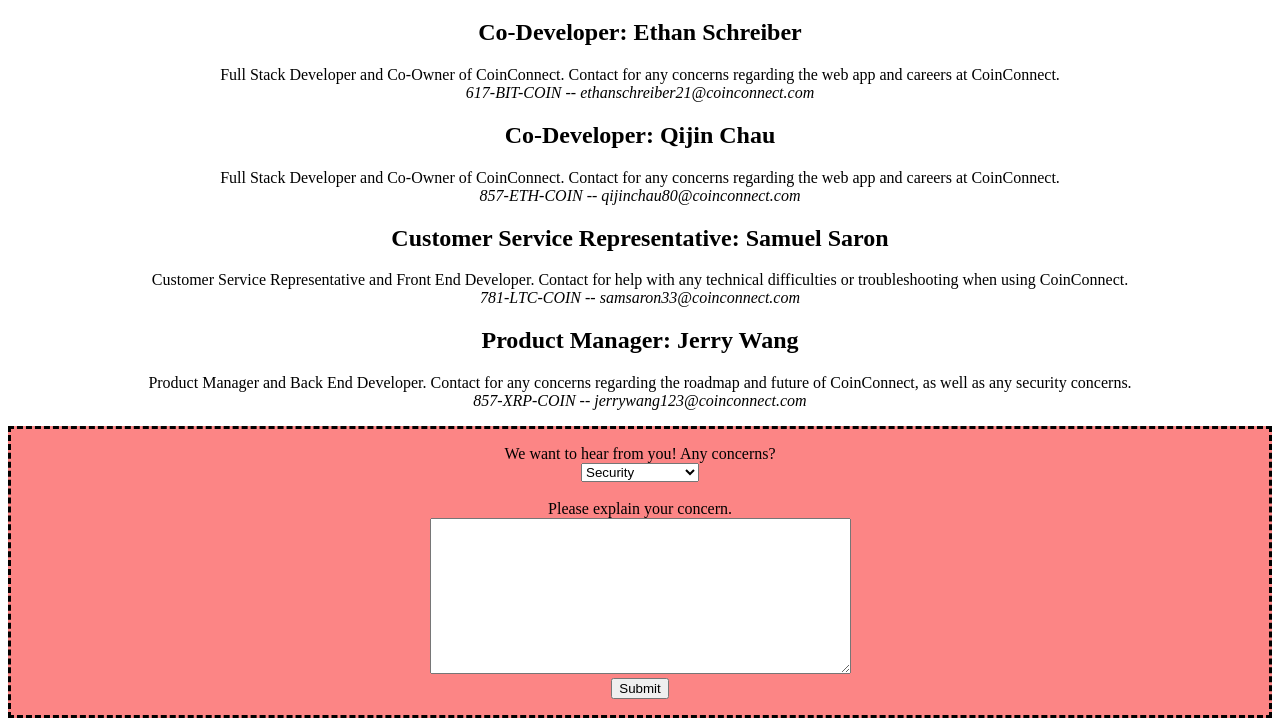
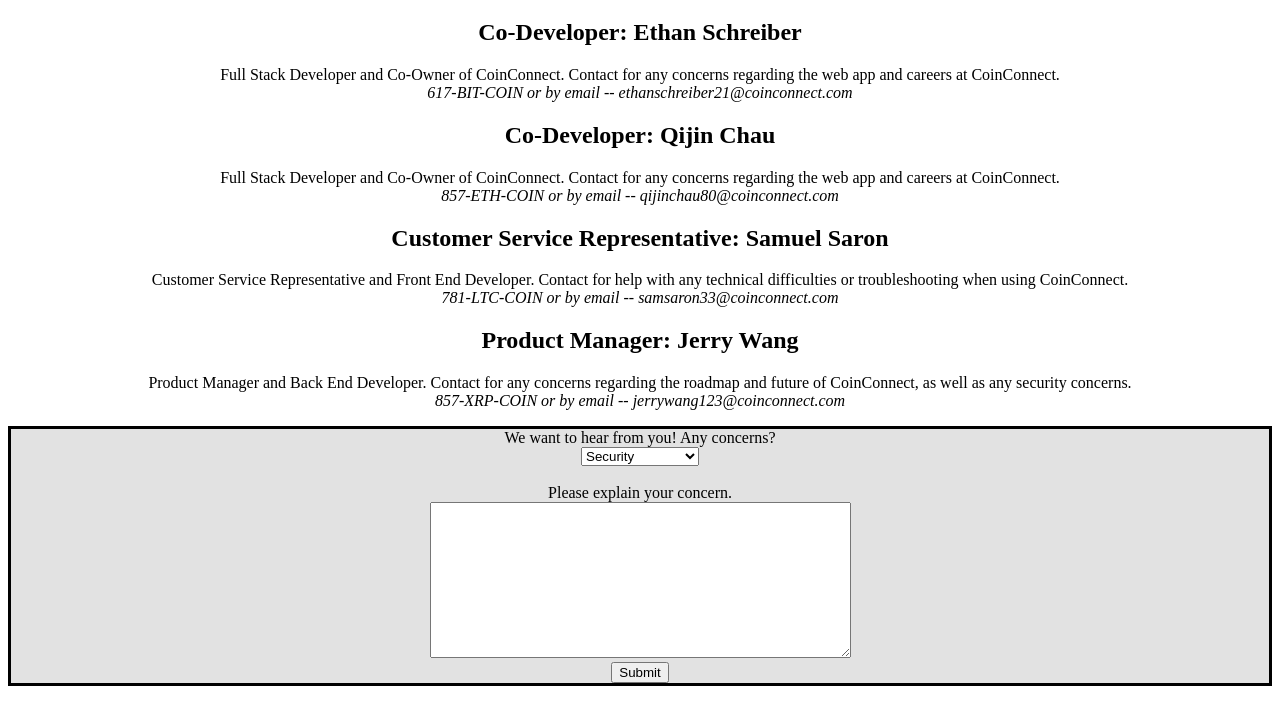
Before and after one commit to elusch21/GetBit, a plain HTML site: page contact.html in a window 1280 px wide. Shown: the part 115-841 px from the top of the page. After the commit the page ends 809 px from the top, so only its background shows below. Drawn offline with Linux system fonts and the light colour scheme.

Commit message:
cleaned up contact page

```diff
--- a/contact.html
+++ b/contact.html
@@ -6,17 +6,18 @@
 	<title>Contact Us! - CoinConnect</title>
 	<style>
 		form {
-			 border-style: dashed;
-				 border-width: 3px;
-				 border-color: black;
-			 background-color: #FC8585
+			border-style: solid;
+			border-width: 3px;
+			border-color: black;
+			background-color: #E2E2E2
+		}
+		.concern_submit{
+			cursor: pointer;
+		}
+		.concern_submit:hover, .concern_submit:active{
+ 			background: #B1B1B1;
 		}
 	</style>
-	<script type="text/javascript">
-		function validate() {
-			alert("Thank you for your feedback! Your response has been recorded.");
-		}
-	</script>
 </head>
 <body>
 <!--Standard Nav Bar -->
@@ -33,32 +34,57 @@
 		<a class="current" href="contact.html" onclick="return false">Contact Us</a>
 	</div>
 
-	<center><h1>Contact Us</h1>
+	<center>
+		<h1>Contact Us</h1>
+
 		<h2>Co-Developer: Ethan Schreiber</h2>
-		<p>Full Stack Developer and Co-Owner of CoinConnect. Contact for any concerns regarding the web app and careers at CoinConnect.<br>
-		<i>617-BIT-COIN -- ethanschreiber21@coinconnect.com</i></p>
+		<p>
+			Full Stack Developer and Co-Owner of CoinConnect.
+			Contact for any concerns regarding the web app and careers at CoinConnect. <br>
+			<i> 617-BIT-COIN or by email -- ethanschreiber21@coinconnect.com </i>
+		</p>
+
 		<h2>Co-Developer: Qijin Chau</h2>
-		<p>Full Stack Developer and Co-Owner of CoinConnect. Contact for any concerns regarding the web app and careers at CoinConnect. <br>
-		<i>857-ETH-COIN -- qijinchau80@coinconnect.com</i></p>
+		<p>
+			Full Stack Developer and Co-Owner of CoinConnect.
+			Contact for any concerns regarding the web app and careers at CoinConnect. <br>
+			<i> 857-ETH-COIN or by email -- qijinchau80@coinconnect.com </i>
+		</p>
+
 		<h2>Customer Service Representative: Samuel Saron</h2>
-		<p>Customer Service Representative and Front End Developer. Contact for help with any technical difficulties or troubleshooting when using CoinConnect.<br>
-		<i>781-LTC-COIN -- samsaron33@coinconnect.com</i></p>
+		<p>
+			Customer Service Representative and Front End Developer.
+			Contact for help with any technical difficulties or
+			troubleshooting when using CoinConnect. <br>
+			<i> 781-LTC-COIN or by email -- samsaron33@coinconnect.com </i>
+		</p>
+
 		<h2>Product Manager: Jerry Wang</h2>
-		<p>Product Manager and Back End Developer. Contact for any concerns regarding the roadmap and future of CoinConnect, as well as any security concerns.<br>
-		<i>857-XRP-COIN -- jerrywang123@coinconnect.com</i></p>
+		<p>
+			Product Manager and Back End Developer.
+			Contact for any concerns regarding the roadmap and future of CoinConnect,
+			as well as any security concerns. <br>
+			<i> 857-XRP-COIN or by email -- jerrywang123@coinconnect.com </i>
+		</p>
 
 		<form onsubmit="return validate()">
-			<p>We want to hear from you! Any concerns? <br>
-			<select id="concern" name="concern" size=1><br><br>
+			We want to hear from you! Any concerns? <br>
+			<select id="concern" name="concern" size=1> <br><br>
 				<option>Security</option>
 				<option>Troubleshooting</option>
 				<option>Careers</option>
 				<option>Other</option>
-			</select><br><br>
-			Please explain your concern.<br>
-			<textarea id="concern" rows="10" cols="50"></textarea><br>
-			<input type="submit" value="Submit">
+			</select> <br><br>
+			Please explain your concern. <br>
+			<textarea id="concern" rows="10" cols="50"> </textarea> <br>
+			<input class="concern_submit" type="submit" value="Submit">
 		</form>
 	</center>
+
+	<script type="text/javascript">
+		function validate() {
+			alert("Thank you for your feedback! Your response has been recorded.");
+		}
+	</script>
 </body>
 </html>
--- a/insertUser.js
+++ b/insertUser.js
@@ -1,5 +1,5 @@
 const MongoClient = require('mongodb').MongoClient;
-// insert mongodb access link here --> const uri =
+const uri = ;
 var http = require('http');
 var url = require('url');
 
```
